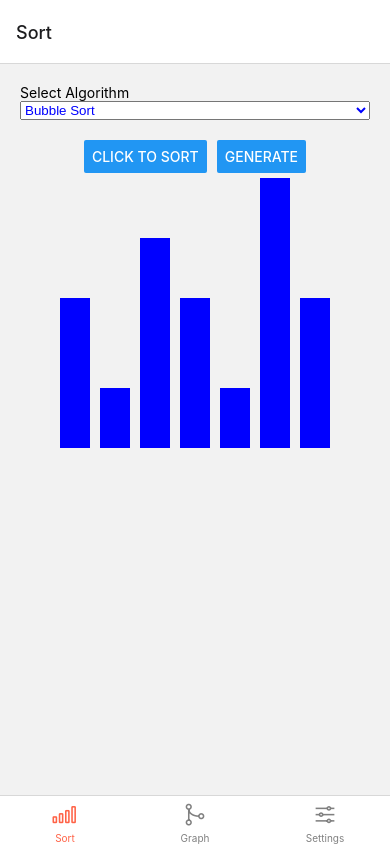
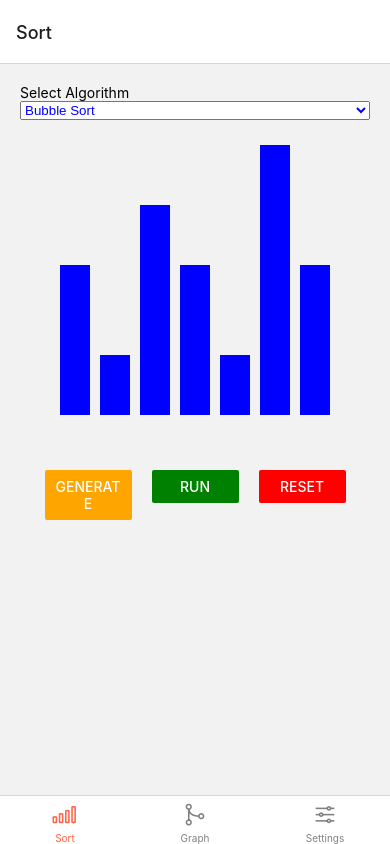
Before and after one commit to duytienkh/algo-visualizer, a React Native app: screen / in a window 390 px wide. Built offline with nearby package versions, Linux system fonts and the light colour scheme.

Commit message:
update sort ui & settings

```diff
--- a/App.js
+++ b/App.js
@@ -8,7 +8,23 @@ import {Settings} from './components/Settings';
 
 const Tab = createBottomTabNavigator();
 
-export default function App() {
+export default class App extends React.Component {
+	constructor(props){
+		super(props);
+
+		this.state = {
+			sort_speed: 300,
+		};
+
+		this.updateSettings = this.updateSettings.bind(this);
+	}
+
+	updateSettings(s){
+		console.log(s);
+		this.setState(s);
+	}
+
+	render(){
 		return (
 			<NavigationContainer>
 				<Tab.Navigator
@@ -29,10 +45,11 @@ export default function App() {
 					tabBarActiveTintColor: 'tomato',
 					tabBarInactiveTintColor: 'gray',
 				})}>
-				<Tab.Screen name='Sort' component={Sort}/>
+					<Tab.Screen name='Sort' children={() => <Sort settings={this.state}/>}/>
 					<Tab.Screen name='Graph' component={Graph}/>
-				<Tab.Screen name='Settings' component={Settings}/>
+					<Tab.Screen name='Settings' children={() => <Settings updateSettings={this.updateSettings}/>}/>
 				</Tab.Navigator>
 			</NavigationContainer>
 		);
 	}
+}
--- a/components/Settings.js
+++ b/components/Settings.js
@@ -1,14 +1,63 @@
 import * as React from 'react';
 import * as ReactNative from 'react-native';
+import { StyleSheet } from 'react-native';
 
 export class Settings extends React.Component{
+    constructor(props){
+        super(props);
+
+        this.state = {
+            sort_speed: 300,
+        }
+
+    }
+
     render(){
         return (
-            <ReactNative.View>
-                <ReactNative.Text>
-                    Setting Screen
-                </ReactNative.Text>
+            <ReactNative.View style={{padding: 20}}>
+                <ReactNative.Text style={style.header}>Sort</ReactNative.Text>
+                <ReactNative.View style={style.prop}>
+                    <ReactNative.Text style={style.propName}>Speed</ReactNative.Text>
+                    <ReactNative.TextInput style={style.propValue} keyboardType='numeric' onChangeText={value => this.setState({sort_speed: parseInt(value ? value : '0')}, () => this.props.updateSettings(this.state))} value={this.state.sort_speed.toString()}/>
+                </ReactNative.View>
+                <ReactNative.View style={style.prop}>
+                    <ReactNative.Text style={style.propName}>Sorted Color</ReactNative.Text>
+                </ReactNative.View>
+                <ReactNative.View style={style.prop}>
+                    <ReactNative.Text style={style.propName}>Comparing Color</ReactNative.Text>
+                </ReactNative.View>
+                <ReactNative.View style={style.prop}>
+                    <ReactNative.Text style={style.propName}>Swap Color</ReactNative.Text>
+                </ReactNative.View>
+                <ReactNative.Text style={style.header}>Graph</ReactNative.Text>
             </ReactNative.View>
         );
     }
 };
+
+const style = StyleSheet.create({
+    header: {
+        fontSize: 24,
+        marginBottom: 15,
+        marginTop: 15
+    },
+    prop: {
+        flexDirection: "row",
+        alignContent: 'center',
+        height: 30
+    },
+    propName: {
+        width: "60%",
+        textAlignVertical: 'center',
+        paddingLeft: 10,
+    },
+    propValue: {
+        width: "40%",
+        textAlignVertical: 'center',
+        borderColor: 'black',
+        borderWidth: 1,
+        borderRadius: 10,
+        paddingLeft: 10,
+        backgroundColor: 'white',
+    }
+});
--- a/components/Sort.js
+++ b/components/Sort.js
@@ -2,7 +2,6 @@ import * as React from 'react';
 import * as ReactNative from 'react-native';
 import { AlgorithmPicker } from './components/AlgorithmPicker'
 import { SortMonitor } from './components/SortMonitor';
-import { SortController } from './components/SortController';
 
 export class Sort extends React.Component{
     constructor(props){
@@ -15,7 +14,7 @@ export class Sort extends React.Component{
                 "Quick Sort",
                 "Selection Sort"
             ],
-            selectedAlgorithm: ""
+            selectedAlgorithm: "Bubble Sort"
         }
 
         this.setSelectedAlgorithm = this.setSelectedAlgorithm.bind(this);
@@ -36,8 +35,7 @@ export class Sort extends React.Component{
         return (
             <ReactNative.View>
                 <AlgorithmPicker cb={this.setSelectedAlgorithm} list={this.state.algorithms}/>
-                <SortMonitor getSelectedAlgorithm={this.getSelectedAlgorithm}/>
-                <SortController cb={this.getSelectedAlgorithm}/>
+                <SortMonitor getSelectedAlgorithm={this.getSelectedAlgorithm} settings={this.props.settings}/>
             </ReactNative.View>
         );
     }
--- a/components/components/SortController.js
+++ b/components/components/SortController.js
@@ -1,10 +1,36 @@
 import * as React from 'react';
 import * as ReactNative from 'react-native';
+import { StyleSheet } from 'react-native';
 
 export class SortController extends React.Component{
     render(){
         return (
-            <ReactNative.View></ReactNative.View>
+            <ReactNative.View style={{paddingTop: 20, paddingBottom: 20, paddingLeft: 50, paddingRight: 50}}>
+                <ReactNative.View style={style.row}>
+                    <ReactNative.View style={style.btn_container}>
+                        <ReactNative.Button color={'orange'} title='Generate' onPress={this.props.generate}>
+                        </ReactNative.Button>
+                    </ReactNative.View>
+                    <ReactNative.View style={style.btn_container}>
+                        <ReactNative.Button color={'green'} title='Run' onPress={this.props.run}/>
+                    </ReactNative.View>
+                    <ReactNative.View style={style.btn_container}>
+                        <ReactNative.Button color={'red'} title='Reset'/>
+                    </ReactNative.View>
+                </ReactNative.View>
+            </ReactNative.View>
         )
     }
 }
+
+const style = StyleSheet.create({
+    row: {
+        flexDirection: 'row',
+        justifyContent: 'center'
+    },
+    btn_container: {
+        width: '30%',
+        textAlign: 'center',
+        margin: 10,
+    },
+});
--- a/components/components/SortMonitor.js
+++ b/components/components/SortMonitor.js
@@ -1,10 +1,12 @@
 import * as React from 'react';
 import { View, Button, StyleSheet } from 'react-native';
-import ListColoredElement from './ListColoredElement'
-import BubbleSort from '../../algorithms/BubbleSort'
-import InsertionSort from '../../algorithms/InsertionSort'
-import SelectionSort from '../../algorithms/SelectionSort'
-import QuickSort from '../../algorithms/QuickSort'
+import ListColoredElement from './ListColoredElement';
+import BubbleSort from '../../algorithms/BubbleSort';
+import InsertionSort from '../../algorithms/InsertionSort';
+import SelectionSort from '../../algorithms/SelectionSort';
+import QuickSort from '../../algorithms/QuickSort';
+import { SortController } from './SortController';
+
 
 function simulate(i, steps, obj, simulation_speed) {
     setTimeout(function () {
@@ -59,6 +61,9 @@ export class SortMonitor extends React.Component {
             comparing: [],
             sorting: false
         }
+
+        this.handleSort = this.handleSort.bind(this);
+        this.generate_random_array = this.generate_random_array.bind(this);
     }
 
     componentDidMount() {
@@ -87,40 +92,34 @@ export class SortMonitor extends React.Component {
             case "Selection Sort":
                 return new SelectionSort(this.state.array);
             default:
-                break;
+                return new BubbleSort(this.state.array);
         }
     }
 
-    render() {
-        const handleSort = () => {
+    handleSort(){
         if (this.state.sorting) {
             return;
         }
-            var obj = this;
+        let obj = this;
 
         // TODO: let user config this
-            var simulation_speed = 300;
+        let simulation_speed = this.props.settings.sort_speed;
 
         this.setState({
-                ...this.state,
             sorted: [],
             swapping: [],
             comparing: [],
             sorting: true,
         }, () => {
             let sort = this.getSort();
-                var steps = sort.get_steps();
+            let steps = sort.get_steps();
             simulate(0, steps, obj, simulation_speed);
         });
     }
+
+    render() {
         return (
             <View>
-                <View style={{ flexDirection: 'row', justifyContent: 'center' }}>
-                    <View style={{ paddingRight: 10 }}>
-                        <Button title='Click to sort' onPress={handleSort} />
-                    </View>
-                    <Button title='Generate' onPress={() => this.generate_random_array()} />
-                </View>
                 <ListColoredElement
                     array={this.state.array}
                     sorted={this.state.sorted}
@@ -128,6 +127,7 @@ export class SortMonitor extends React.Component {
                     comparing={this.state.comparing}
                     style={styles.list_colored}
                 />
+                <SortController run={this.handleSort} generate={this.generate_random_array}/>
             </View>
         )
     }
@@ -139,5 +139,6 @@ const styles = StyleSheet.create({
         justifyContent: 'center',
         alignItems: 'baseline',
         flexDirection: 'row',
+        height: 30 * 10
     },
 });
```
Lines whose indentation alone changed are shown as unchanged.
